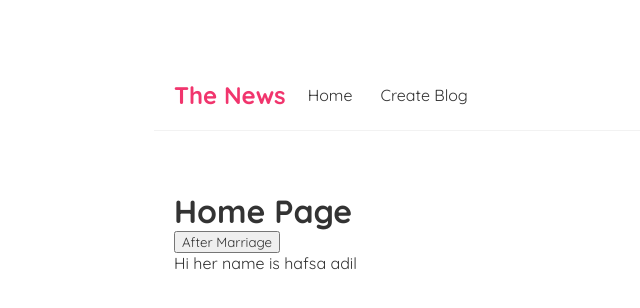
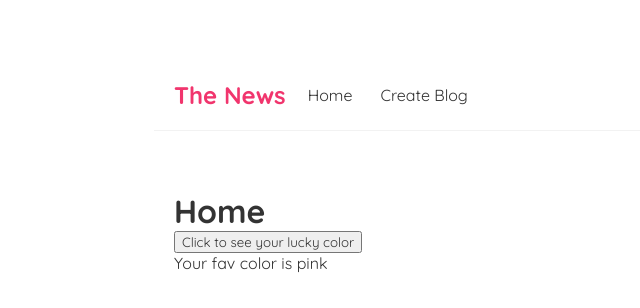
Before and after one commit to Mehak-Kamran/React-JS, a React (Create React App) app: page / in a window 1280 px wide. Shown: the top 308 px of the page, without its empty margins (186-826 px from the left). Built offline with nearby package versions, Linux system fonts and the light colour scheme.

Commit message:
use state eg2

```diff
--- a/src/home.js
+++ b/src/home.js
@@ -14,22 +14,36 @@
 
 //     )
 // }
+// import {useState} from 'react'
+
+// function Home(){
+//     const [name,setName]=useState("hafsa adil")
+
+//     const handle=()=>{
+//       setName("hafsa sajid")
+//     }
+//     return(
+//         <div>
+//             <h1>Home Page</h1>
+//             <button onClick={handle}>After Marriage</button>
+//             <p>Hi her name is {name} </p>
+//         </div>
+//     )
+
+// }
 import {useState} from 'react'
-
-function Home(){
-    const [name,setName]=useState("hafsa adil")
-
-    const handle=()=>{
-      setName("hafsa sajid")
+let Home=()=>{
+    let [color,setColor]=useState("Your fav color is pink")
+    let handleButton=()=>{
+        setColor("Your lucky color is Blue")
     }
     return(
         <div>
-            <h1>Home Page</h1>
-            <button onClick={handle}>After Marriage</button>
-            <p>Hi her name is {name} </p>
+            <h1>Home</h1>
+            <button onClick={handleButton}>Click to see your lucky color</button>
+            <p>{color}</p>
         </div>
+
     )
-
 }
-
 export default Home;
```
